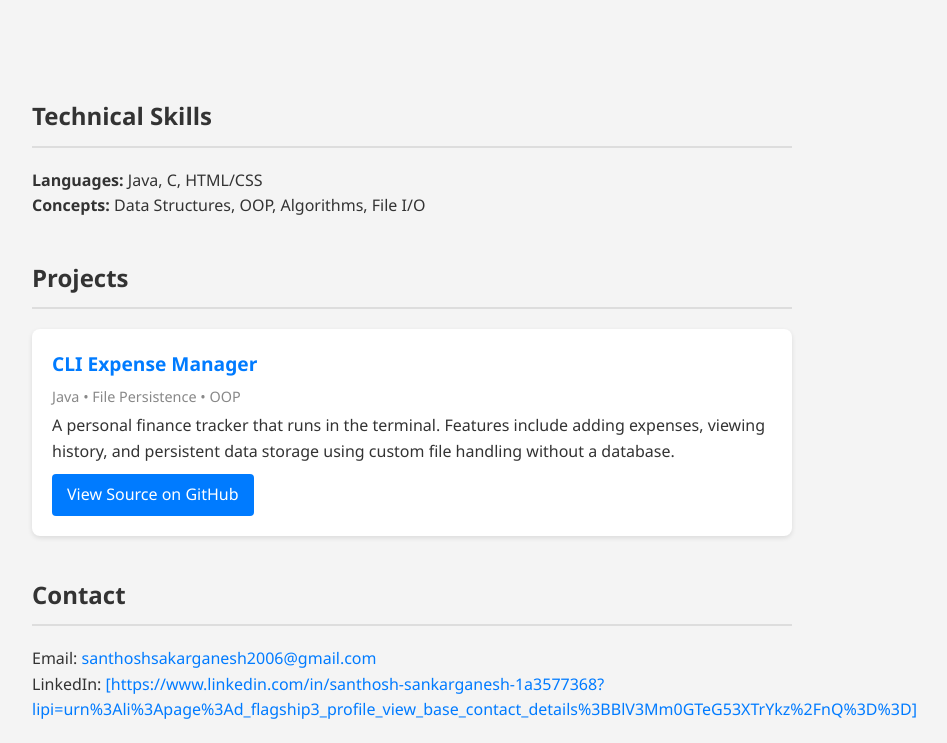
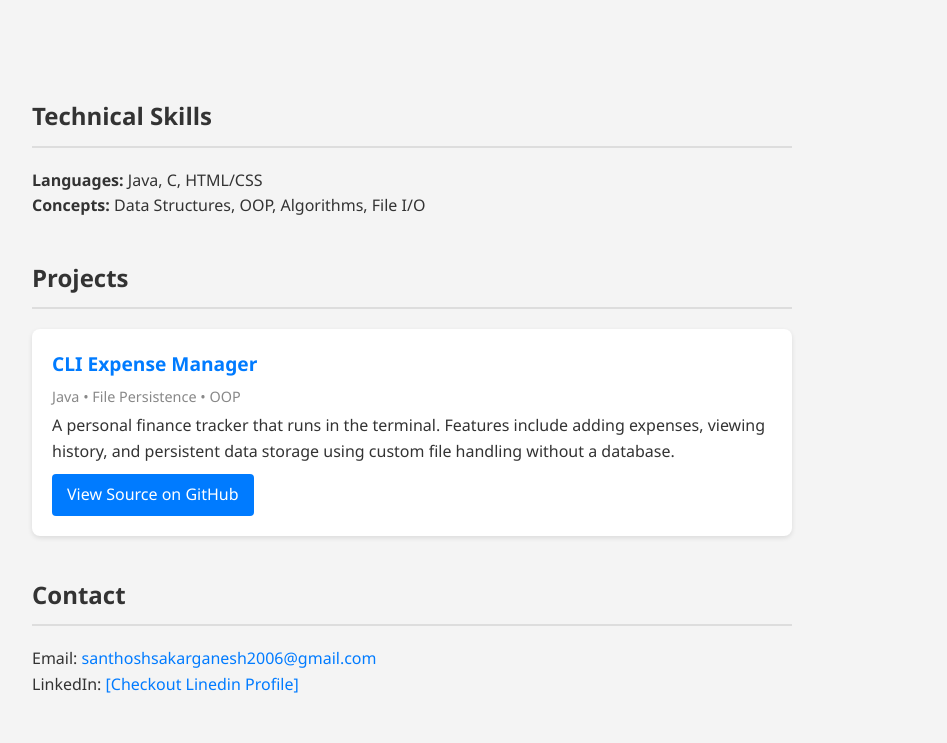
Before and after one commit to SanthoshSankarganesh/portfolio, a plain HTML site: page index.html in a window 1280 px wide. Shown: the part 213-956 px from the top of the page, without its empty margins (228-1175 px from the left). After the commit the page ends 930 px from the top, so only its background shows below. Drawn offline with Linux system fonts and the light colour scheme.

Commit message:
Update LinkedIn link

```diff
--- a/index.html
+++ b/index.html
@@ -54,7 +54,7 @@
 
     <h2 class="section-title">Contact</h2>
     <p>Email: <a href="mailto:santhoshsankarganesh2006@gmail.com">santhoshsakarganesh2006@gmail.com</a></p>
-    <p>LinkedIn: <a href="#">[https://www.linkedin.com/in/santhosh-sankarganesh-1a3577368?lipi=urn%3Ali%3Apage%3Ad_flagship3_profile_view_base_contact_details%3BBlV3Mm0GTeG53XTrYkz%2FnQ%3D%3D]</a></p>
+    <p>LinkedIn: <a href="https://www.linkedin.com/in/santhosh-sankarganesh-1a3577368?lipi=urn%3Ali%3Apage%3Ad_flagship3_profile_view_base_contact_details%3BBlV3Mm0GTeG53XTrYkz%2FnQ%3D%3D">[Checkout Linedin Profile]</a></p>
 </div>
 
 </body>
```
